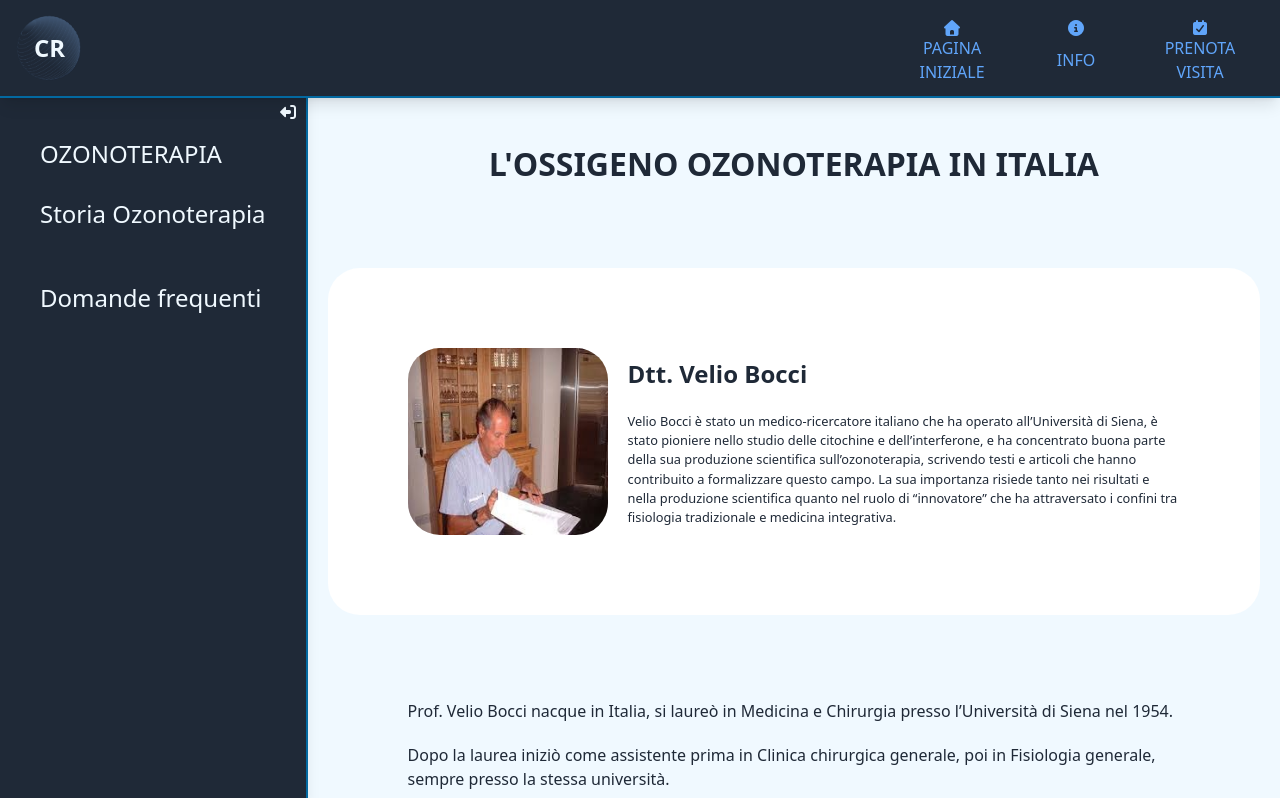
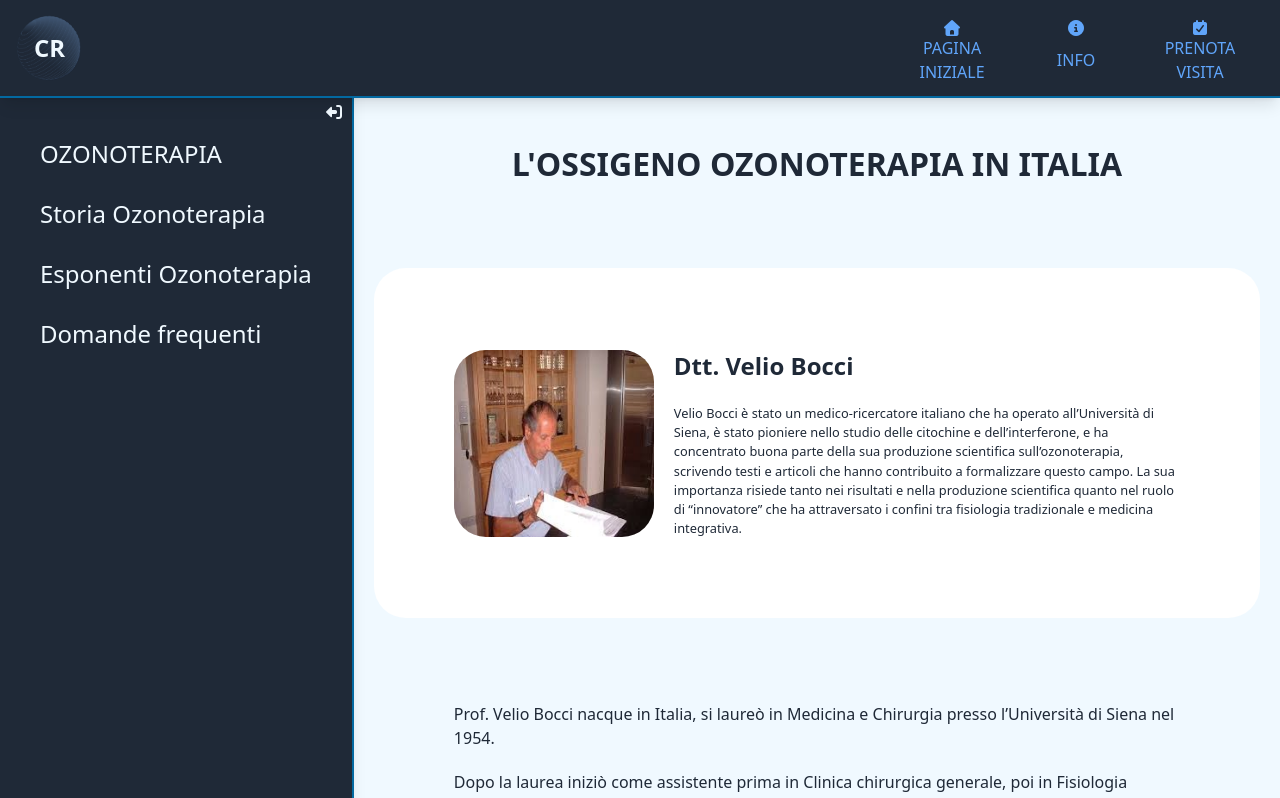
Before and after one commit to CarloDettori/heal-terapy-fe, a React (Vite) app: page /info/1/3 in a window 1280 px wide. Shown: the top 798 px of the page. Built offline with nearby package versions, Linux system fonts and the light colour scheme; no server answers.

Commit message:
some fix

```diff
--- a/src/components/common/HeroComponent.jsx
+++ b/src/components/common/HeroComponent.jsx
@@ -12,9 +12,7 @@ export default function HeroComponent({ regenerativeRef, painRef }) {
         <>
             <section className="hero-section">
                 <BreathingSphereComponent regenerativeRef={regenerativeRef} painRef={painRef} />
-                {/* <TextInfo customColor="--light-theme" customClass="text-page-size font-bold mb-30" >
-                    Approccio innovativo, mini-invasivo e personalizzato alla cura del dolore acuto e cronico.
-                </TextInfo> */}
+
             </section>
 
 
--- a/src/layout/DefaultLayout.jsx
+++ b/src/layout/DefaultLayout.jsx
@@ -24,14 +24,14 @@ export default function DefaultLayout() {
             <Header />
             <div className="flex">
                 <SidebarComponent infos={sidebarLinks} />
-                <main className="h-screen bg-(--lightest-theme) text-(--dark-theme) overflow-y-scroll hide-scrollbar w-full">
+                <main className="h-full bg-(--lightest-theme) text-(--dark-theme) overflow-y-scroll hide-scrollbar w-full">
                     <div ref={scrollRef}></div>
                     <Outlet />
                 </main>
             </div>
 
+
             <Footer />
-
-        </>
+        </ >
     )
 }
--- a/src/pages/infoPages/OzonoPages/OzonoPeoplePage.jsx
+++ b/src/pages/infoPages/OzonoPages/OzonoPeoplePage.jsx
@@ -32,7 +32,7 @@ export default function OzonoPeoplePage() {
                 {
                     id: 4,
                     route: "/info/1/3",
-                    title: "",
+                    title: "Esponenti Ozonoterapia",
 
 
                 },
```
